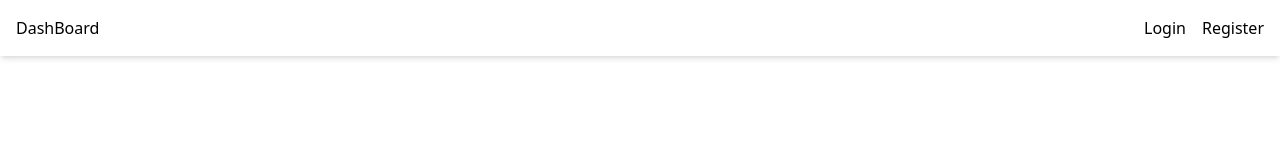
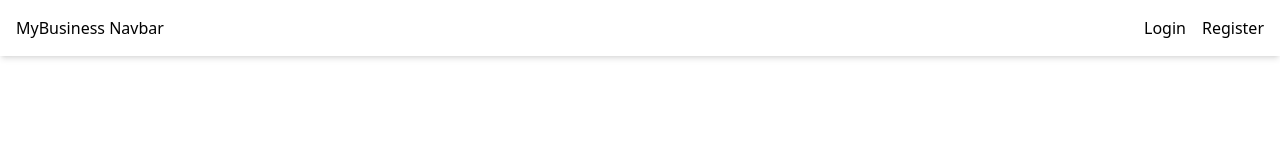
Before and after one commit to DevenPatel19/store, a React (Vite) app in the folder client/: page / in a window 1280 px wide. Shown: the top 160 px of the page. Built offline with nearby package versions, Linux system fonts and the light colour scheme; no server answers.

Commit message:
Added dynamic business name using .env flexibility in VITE

```diff
--- a/client/src/components/Navbar.jsx
+++ b/client/src/components/Navbar.jsx
@@ -1,6 +1,12 @@
 import React, { useContext } from 'react'
 import { Link, useNavigate } from 'react-router-dom';
 import { AuthContext } from '../context/AuthContext';
+
+// Environment variables must use REACT_APP_ prefix
+const businessName = import.meta.env.VITE_BUS_NAME || 'MyBusiness'; // Fallback name
+
+
+
 
 const Navbar = () => {
   const {user, logout} = useContext(AuthContext);
@@ -16,7 +22,7 @@ const Navbar = () => {
     <nav className='bg-white shadow-md p-4'>
         <div className='max-w-7xl mx-auto flex justify-between items-center'>
             <Link to='/'>
-              <h1>DashBoard</h1>
+              <h1>{businessName} Navbar</h1>
             </Link>
             <div className='flex gap-x-4'>
              {user ? (
```
Also changed, not shown: 1 other file (tests, documents, lock files or other folders).
